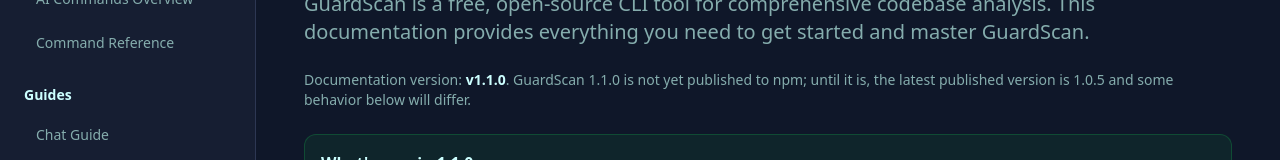
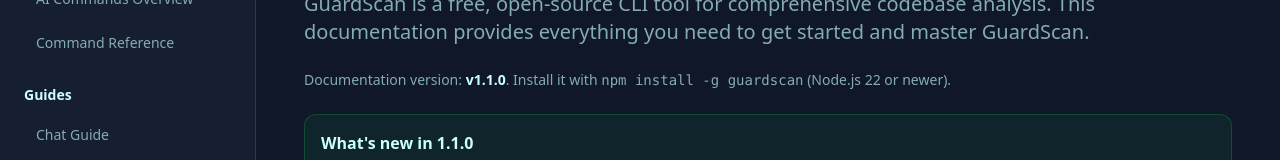
Before and after one commit to ntanwir10/guardscan-landing-site, a React (Vite) app: page /docs in a window 1280 px wide. Shown: the part 275-435 px from the top of the page. Built offline with nearby package versions, Linux system fonts and the light colour scheme; the HTML template or start-up script is replaced by a standard one.

Commit message:
docs: mark 1.1.0 as published on npm

```diff
--- a/src/pages/Documentation.tsx
+++ b/src/pages/Documentation.tsx
@@ -1002,9 +1002,9 @@ export default function Documentation() {
               </p>
               <p className="text-sm text-muted-foreground mb-6">
                 Documentation version:{" "}
-                <strong className="text-foreground">v1.1.0</strong>. GuardScan
-                1.1.0 is not yet published to npm; until it is, the latest
-                published version is 1.0.5 and some behavior below will differ.
+                <strong className="text-foreground">v1.1.0</strong>. Install
+                it with <code>npm install -g guardscan</code> (Node.js 22 or
+                newer).
               </p>
               <div className="bg-accent/10 border border-accent/30 rounded-lg p-4">
                 <h4 className="font-semibold text-foreground mb-2">
```
